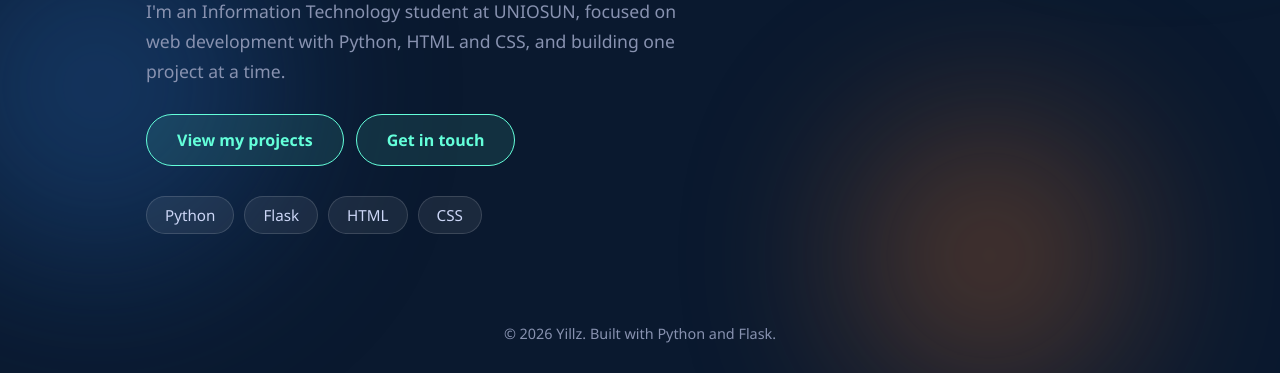
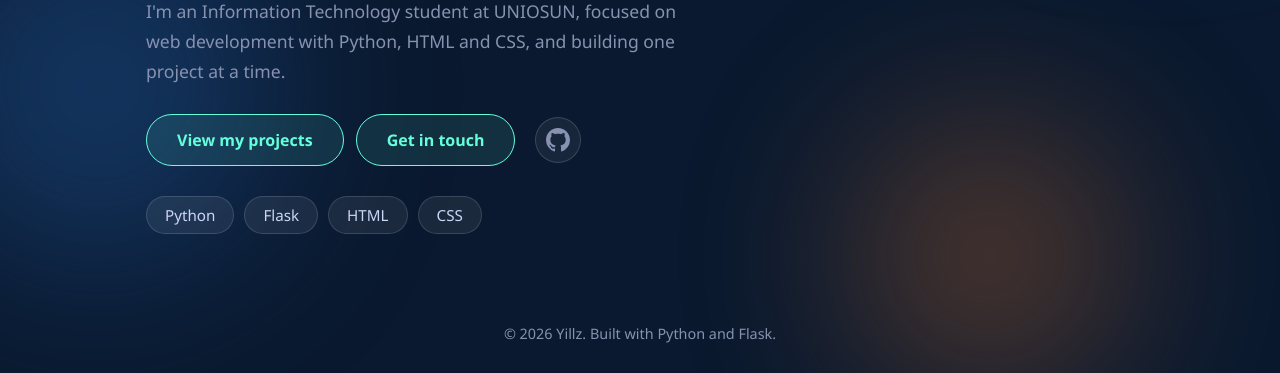
Before and after one commit to Yillzdev/portfolio, a Flask app: page / in a window 1280 px wide. Shown: the part 460-833 px from the top of the page. Run offline with Flask 3, Linux system fonts and the light colour scheme.

Commit message:
Add files via upload

```diff
--- a/templates/base.html
+++ b/templates/base.html
@@ -191,6 +191,26 @@
     }
 
     /* ===== BUTTONS (hover + click feedback) ===== */
+    /* ===== SOCIAL ICONS ===== */
+    .social-icon {
+      display: inline-flex;
+      align-items: center;
+      justify-content: center;
+      padding: 10px;
+      border-radius: 50%;
+      background: rgba(255, 255, 255, 0.06);
+      border: 1px solid rgba(255, 255, 255, 0.15);
+      color: var(--dim);
+      transition: all 0.3s ease;
+      margin-left: 8px;
+    }
+
+    .social-icon:hover {
+      background: rgba(255, 255, 255, 0.15);
+      color: var(--text);
+      transform: translateY(-3px);
+      box-shadow: 0 8px 24px rgba(100, 255, 218, 0.15);
+    }
     .button {
       display: inline-block;
       padding: 14px 30px;
--- a/templates/index.html
+++ b/templates/index.html
@@ -14,10 +14,17 @@
     development with Python, HTML and CSS, and building one project at a time.
   </p>
 
-  <!-- The "shelf": keeps a clean gap between the buttons -->
-  <div class="btn-row">
+ <!-- The "shelf": keeps a clean gap between the buttons and socials -->
+  <div class="btn-row" style="align-items: center;">
     <a class="button" href="/projects">View my projects</a>
     <a class="button" href="/contact">Get in touch</a>
+
+    <!-- GitHub Icon Link -->
+    <a href="https://github.com/Yillzdev" target="_blank" class="social-icon" aria-label="GitHub">
+      <svg height="24" width="24" viewBox="0 0 16 16" fill="currentColor">
+        <path d="M8 0c4.42 0 8 3.58 8 8a8.013 8.013 0 0 1-5.45 7.59c-.4.08-.55-.17-.55-.38 0-.27.01-1.13.01-2.2 0-.75-.25-1.23-.54-1.48 1.78-.2 3.65-.88 3.65-3.95 0-.88-.31-1.59-.82-2.15.08-.2.36-1.02-.08-2.12 0 0-.67-.22-2.2.82-.64-.18-1.32-.27-2-.27-.68 0-1.36.09-2 .27-1.53-1.03-2.2-.82-2.2-.82-.44 1.1-.16 1.92-.08 2.12-.51.56-.82 1.28-.82 2.15 0 3.06 1.86 3.75 3.64 3.95-.23.2-.44.55-.51 1.07-.46.21-1.61.55-2.33-.66-.15-.24-.6-.83-1.23-.82-.67.01-.27.38.01.53.34.19.73.9.82 1.13.16.45.68 1.31 2.69.94 0 .67.01 1.3.01 1.49 0 .21-.15.45-.55.38A7.995 7.995 0 0 1 0 8c0-4.42 3.58-8 8-8Z"></path>
+      </svg>
+    </a>
   </div>
 
   <div class="tags">
```
